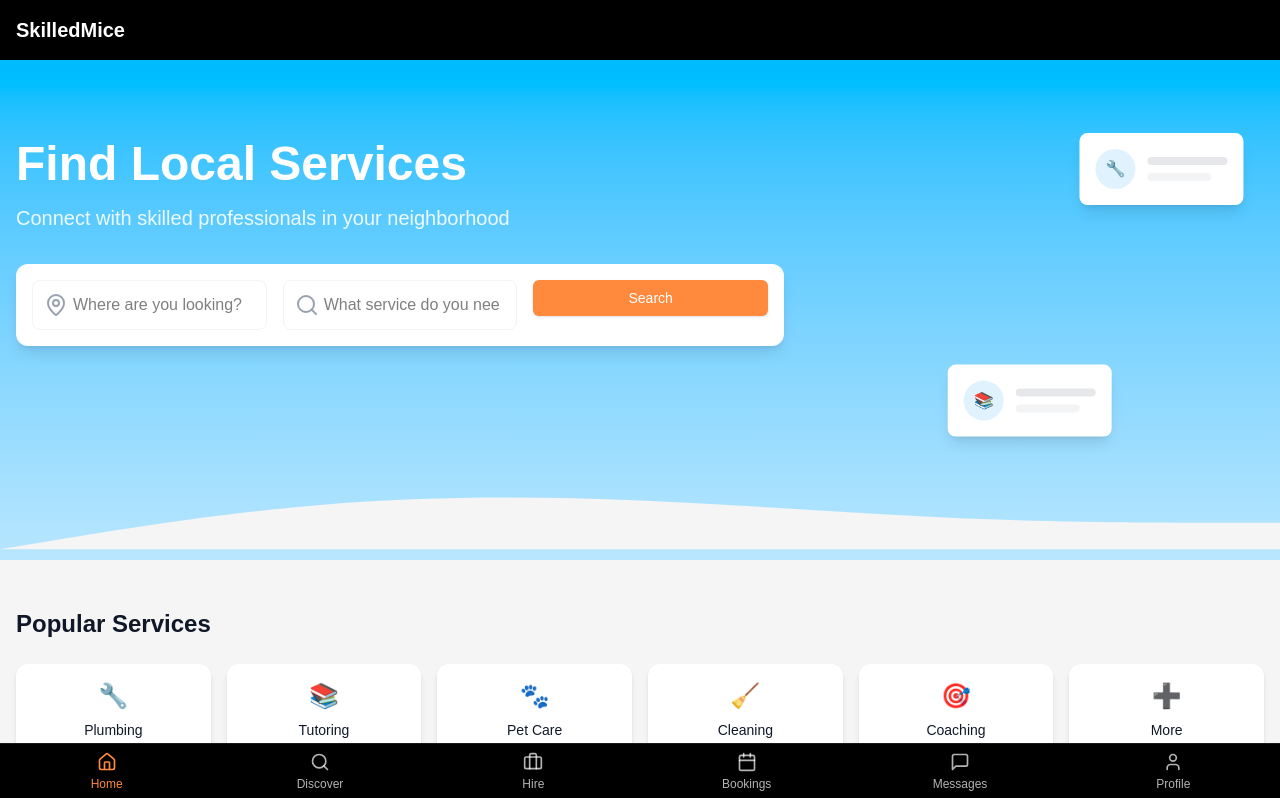
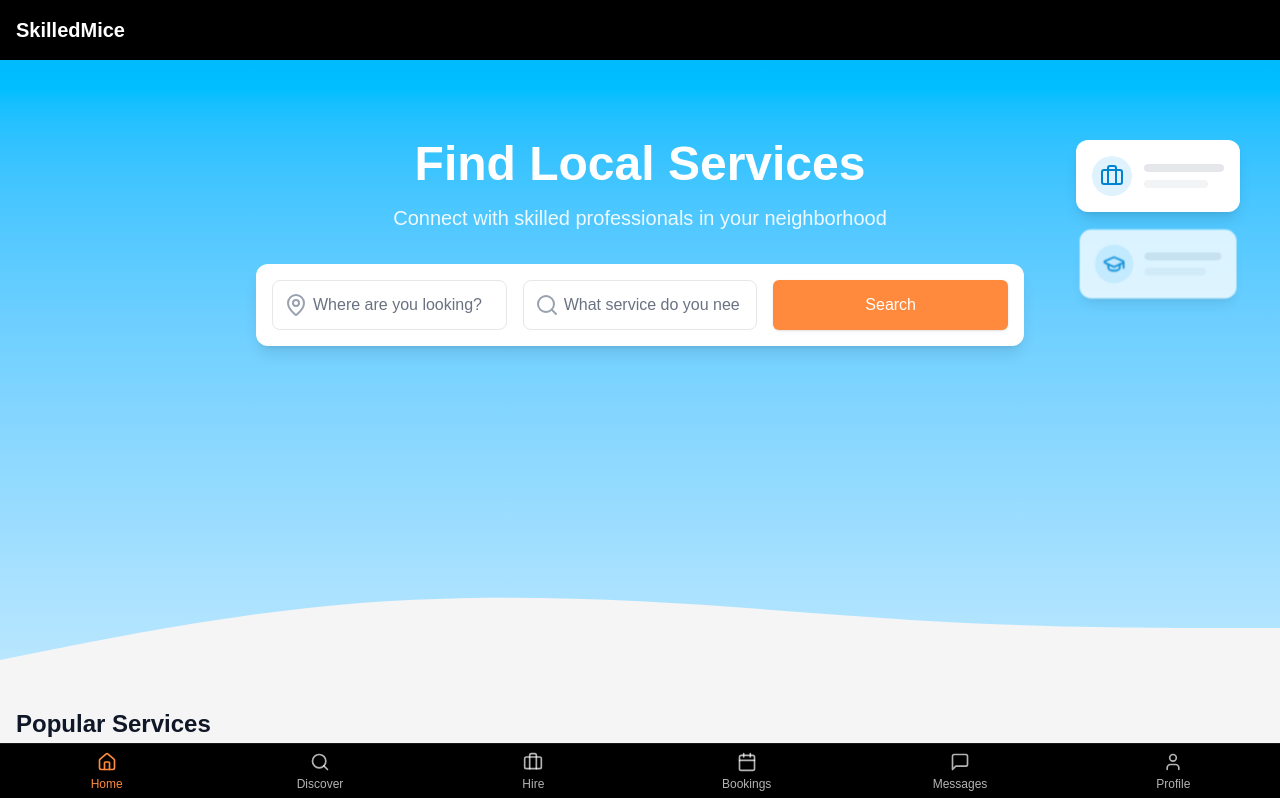
Before and after one commit to SonuCreativeLabs/DoodLance, a Next.js app: page / in a window 1280 px wide. Shown: the top 798 px of the page. Built offline with nearby package versions, Linux system fonts and the light colour scheme.

Commit message:
Enhance: Add animated service cards to the hero section, update layout styles, and refine input field designs for improved user experience

```diff
--- a/src/app/page.tsx
+++ b/src/app/page.tsx
@@ -1,6 +1,6 @@
 "use client"
 
-import { Search, MapPin, Star, Clock, Calendar, User } from 'lucide-react'
+import { Search, MapPin, Star, Clock, Calendar, User, Briefcase, GraduationCap } from 'lucide-react'
 import MainLayout from '@/components/layout/main-layout'
 import { Button } from '@/components/ui/button'
 import { motion } from 'framer-motion'
@@ -38,11 +38,36 @@ const featuredProviders = [
   // Add more providers as needed
 ]
 
+const AnimatedCard = ({ icon, delay }: { icon: React.ReactNode; delay: number }) => (
+  <motion.div
+    initial={{ scale: 0.8, opacity: 0 }}
+    animate={{ scale: 1, opacity: 1 }}
+    transition={{
+      duration: 0.5,
+      delay,
+      repeat: Infinity,
+      repeatType: "reverse",
+      repeatDelay: 2
+    }}
+    className="bg-white rounded-xl p-4 shadow-lg"
+  >
+    <div className="flex items-center gap-3">
+      <div className="w-10 h-10 bg-sky-100 rounded-full flex items-center justify-center text-sky-600">
+        {icon}
+      </div>
+      <div className="space-y-2">
+        <div className="h-2 w-20 bg-gray-200 rounded animate-pulse"></div>
+        <div className="h-2 w-16 bg-gray-100 rounded animate-pulse"></div>
+      </div>
+    </div>
+  </motion.div>
+)
+
 export default function Home() {
   return (
     <MainLayout>
       {/* Hero Banner with Animation */}
-      <div className="relative h-[500px] bg-gradient-to-b from-sky-400 to-sky-200 overflow-hidden">
+      <div className="relative min-h-[600px] md:h-[500px] bg-gradient-to-b from-sky-400 to-sky-200 overflow-hidden">
         {/* Animated Background Elements */}
         <div className="absolute inset-0">
           <motion.div
@@ -57,6 +82,7 @@ export default function Home() {
               viewBox="0 0 1440 120"
               fill="none"
               xmlns="http://www.w3.org/2000/svg"
+              preserveAspectRatio="none"
             >
               <path
                 d="M0 120L60 110C120 100 240 80 360 70C480 60 600 60 720 65C840 70 960 80 1080 85C1200 90 1320 90 1380 90L1440 90V120H1380C1320 120 1200 120 1080 120C960 120 840 120 720 120C600 120 480 120 360 120C240 120 120 120 60 120H0V120Z"
@@ -65,77 +91,30 @@ export default function Home() {
             </svg>
           </motion.div>
 
-          {/* Animated Service Icons */}
-          <motion.div
-            initial={{ y: 100, opacity: 0 }}
-            animate={{ y: 0, opacity: 1 }}
-            transition={{ duration: 0.8, delay: 0.2 }}
-            className="absolute right-10 top-20 w-72 h-72"
-          >
-            <div className="relative w-full h-full">
-              {/* Service Provider Animation */}
-              <motion.div
-                animate={{
-                  y: [0, -10, 0],
-                  x: [0, 5, 0],
-                }}
-                transition={{
-                  duration: 4,
-                  repeat: Infinity,
-                  repeatType: "reverse",
-                }}
-                className="absolute top-0 right-0 bg-white p-4 rounded-lg shadow-lg"
-              >
-                <div className="flex items-center space-x-3">
-                  <div className="w-10 h-10 bg-sky-100 rounded-full flex items-center justify-center">
-                    🔧
-                  </div>
-                  <div>
-                    <div className="h-2 w-20 bg-gray-200 rounded"></div>
-                    <div className="h-2 w-16 bg-gray-100 rounded mt-2"></div>
-                  </div>
-                </div>
-              </motion.div>
-
-              <motion.div
-                animate={{
-                  y: [0, 10, 0],
-                  x: [0, -5, 0],
-                }}
-                transition={{
-                  duration: 3.5,
-                  repeat: Infinity,
-                  repeatType: "reverse",
-                  delay: 0.5,
-                }}
-                className="absolute bottom-0 left-0 bg-white p-4 rounded-lg shadow-lg"
-              >
-                <div className="flex items-center space-x-3">
-                  <div className="w-10 h-10 bg-sky-100 rounded-full flex items-center justify-center">
-                    📚
-                  </div>
-                  <div>
-                    <div className="h-2 w-20 bg-gray-200 rounded"></div>
-                    <div className="h-2 w-16 bg-gray-100 rounded mt-2"></div>
-                  </div>
-                </div>
-              </motion.div>
+          {/* Animated Service Cards */}
+          <div className="hidden md:block">
+            <div className="absolute right-10 top-20 space-y-4">
+              <AnimatedCard icon={<Briefcase className="w-6 h-6" />} delay={0} />
+              <AnimatedCard icon={<GraduationCap className="w-6 h-6" />} delay={0.3} />
             </div>
-          </motion.div>
+            <div className="absolute left-10 top-40 space-y-4">
+              <AnimatedCard icon={<MapPin className="w-6 h-6" />} delay={0.6} />
+            </div>
+          </div>
         </div>
 
         {/* Hero Content */}
-        <div className="relative container mx-auto px-4 pt-20">
+        <div className="relative container mx-auto px-4 pt-12 md:pt-20">
           <motion.div
             initial={{ y: 20, opacity: 0 }}
             animate={{ y: 0, opacity: 1 }}
             transition={{ duration: 0.8 }}
-            className="max-w-2xl"
+            className="max-w-2xl mx-auto text-center"
           >
-            <h1 className="text-4xl md:text-5xl font-bold text-white mb-4">
+            <h1 className="text-3xl md:text-5xl font-bold text-white mb-4">
               Find Local Services
             </h1>
-            <p className="text-xl text-white/90 mb-8">
+            <p className="text-lg md:text-xl text-white/90 mb-8">
               Connect with skilled professionals in your neighborhood
             </p>
           </motion.div>
@@ -145,7 +124,7 @@ export default function Home() {
             initial={{ y: 20, opacity: 0 }}
             animate={{ y: 0, opacity: 1 }}
             transition={{ duration: 0.8, delay: 0.2 }}
-            className="bg-white rounded-xl shadow-lg p-4 max-w-3xl"
+            className="bg-white rounded-xl shadow-lg p-4 max-w-3xl mx-auto"
           >
             <div className="grid grid-cols-1 md:grid-cols-3 gap-4">
               <div className="relative">
@@ -153,7 +132,7 @@ export default function Home() {
                 <input
                   type="text"
                   placeholder="Where are you looking?"
-                  className="w-full pl-10 pr-4 py-3 rounded-lg border border-gray-100 focus:outline-none focus:ring-2 focus:ring-sky-400"
+                  className="w-full pl-10 pr-4 py-3 rounded-lg border border-gray-200 bg-transparent text-gray-900 placeholder:text-gray-500 focus:outline-none focus:ring-2 focus:ring-sky-400"
                 />
               </div>
               <div className="relative">
@@ -161,10 +140,10 @@ export default function Home() {
                 <input
                   type="text"
                   placeholder="What service do you need?"
-                  className="w-full pl-10 pr-4 py-3 rounded-lg border border-gray-100 focus:outline-none focus:ring-2 focus:ring-sky-400"
+                  className="w-full pl-10 pr-4 py-3 rounded-lg border border-gray-200 bg-transparent text-gray-900 placeholder:text-gray-500 focus:outline-none focus:ring-2 focus:ring-sky-400"
                 />
               </div>
-              <Button className="w-full bg-[#FF8A3D] hover:bg-[#ff7a24] text-white py-3">
+              <Button className="w-full bg-[#FF8A3D] hover:bg-[#ff7a24] text-white py-3 h-[50px] text-base">
                 Search
               </Button>
             </div>
```
